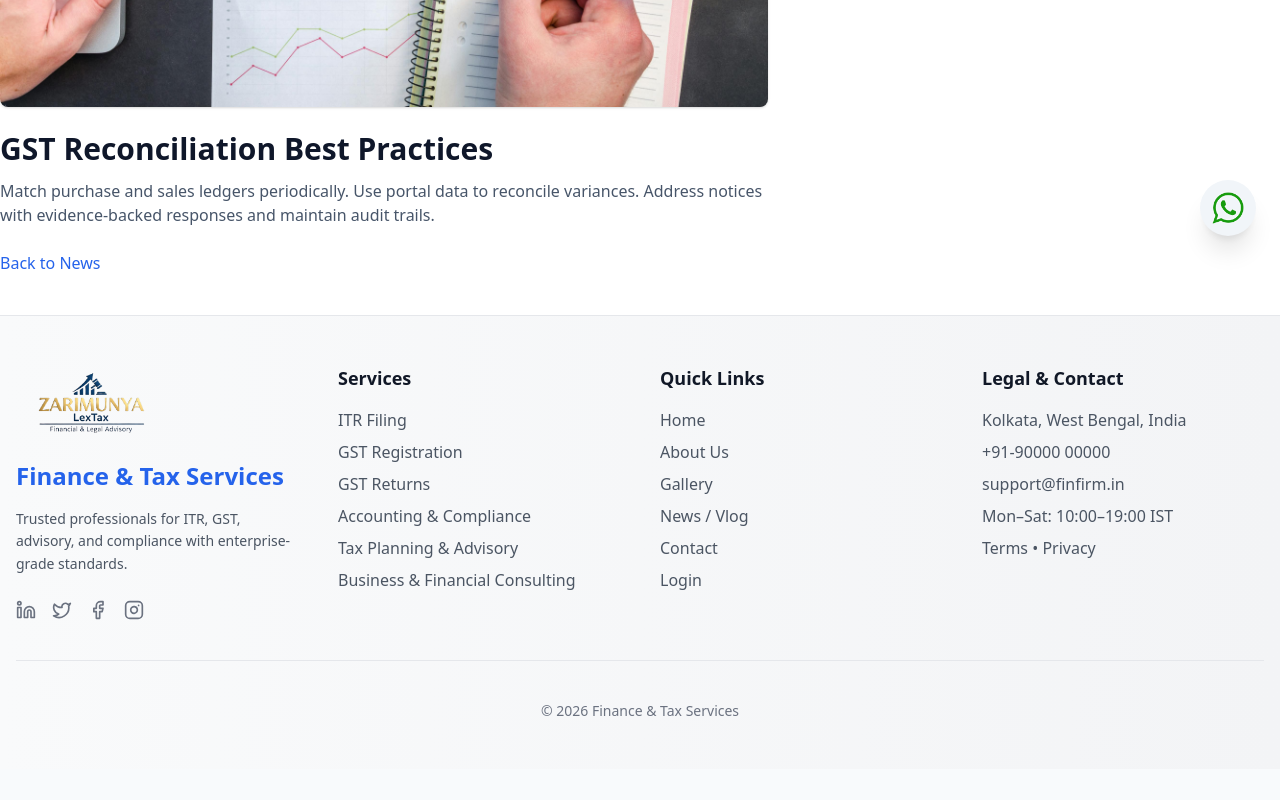
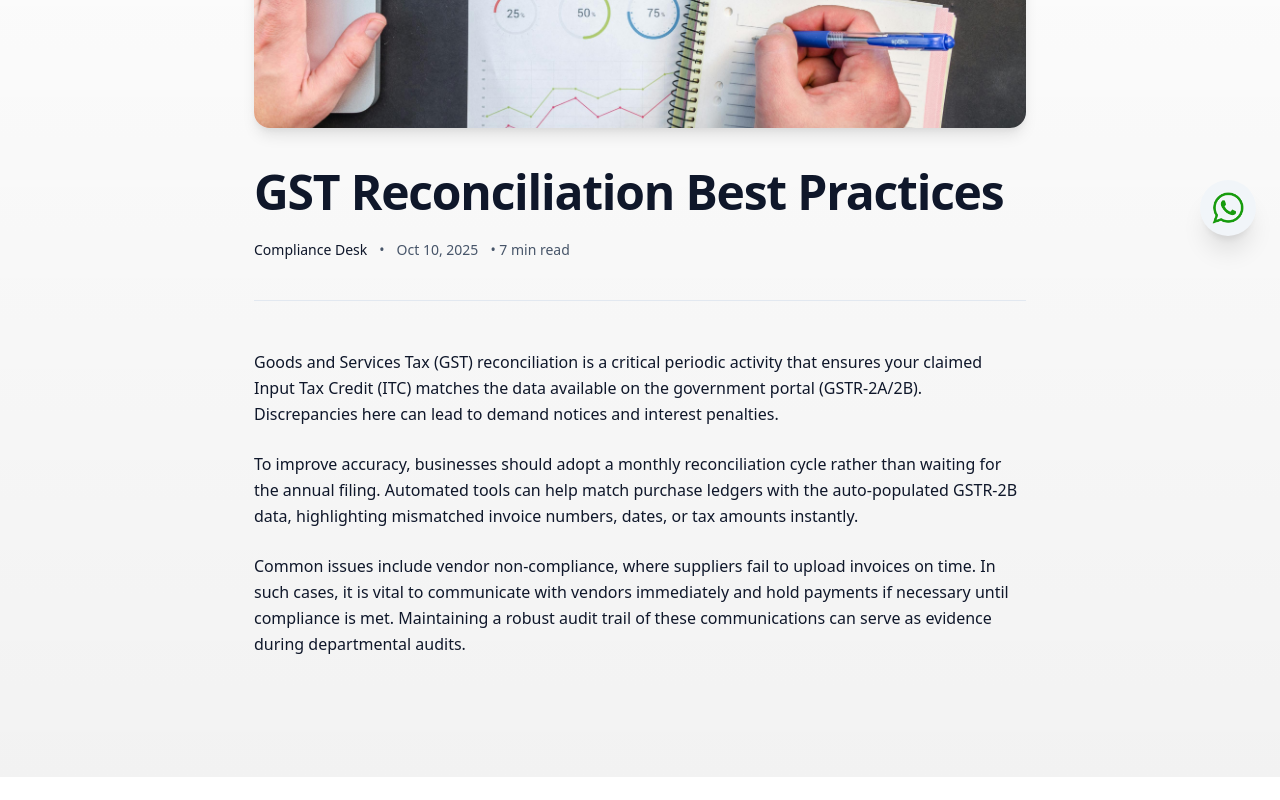
Before and after one commit to drkonkiro2006-lab/FinanceHub, a React (Vite) app in the folder frontend/: page /news/gst-reconciliation in a window 1280 px wide. Shown: the part 540-1340 px from the top of the page. Before the commit the page ends 1309 px from the top, so only its background shows below. Built offline with nearby package versions, Linux system fonts and the light colour scheme; no server answers.

Commit message:
Fix vlog section layout and UI improvements

```diff
--- /dev/null
+++ b/frontend/src/components/layout/ArticleLayout.jsx
@@ -0,0 +1,110 @@
+import { motion } from "framer-motion";
+
+export default function ArticleLayout({
+    title,
+    coverImage,
+    author,
+    date,
+    readTime,
+    children,
+}) {
+    return (
+        <section className="relative bg-gradient-to-b from-transparent to-black/5 dark:to-white/5 min-h-screen">
+            <motion.article
+                initial={{ opacity: 0, y: 24 }}
+                animate={{ opacity: 1, y: 0 }}
+                transition={{ duration: 0.5, ease: "easeOut" }}
+                className="
+          mx-auto
+          max-w-[820px]
+          px-4
+          sm:px-6
+          pt-24
+          pb-24
+        "
+            >
+                {/* Hero Image */}
+                {coverImage && (
+                    <motion.div
+                        initial={{ scale: 1.03, opacity: 0 }}
+                        animate={{ scale: 1, opacity: 1 }}
+                        transition={{ duration: 0.6, ease: "easeOut" }}
+                        className="mb-10 overflow-hidden rounded-2xl shadow-elevate"
+                    >
+                        <img
+                            src={coverImage}
+                            alt={title}
+                            className="w-full aspect-video object-cover"
+                        />
+                    </motion.div>
+                )}
+
+                {/* Title */}
+                <h1 className="
+          text-3xl
+          sm:text-4xl
+          lg:text-5xl
+          font-bold
+          tracking-tight
+          text-ink
+          dark:text-white
+          leading-tight
+          mb-6
+        ">
+                    {title}
+                </h1>
+
+                {/* Meta Info */}
+                <div className="
+          flex
+          flex-wrap
+          items-center
+          gap-3
+          text-sm
+          font-medium
+          text-ink-soft
+          dark:text-slate-400
+          mb-10
+        ">
+                    {author && <span className="text-ink dark:text-slate-200">{author}</span>}
+                    {author && (date || readTime) && <span>•</span>}
+                    {date && <span>{date}</span>}
+                    {readTime && <span>• {readTime} min read</span>}
+                </div>
+
+                {/* Divider */}
+                <div className="h-px w-full bg-slate-200 dark:bg-slate-800 mb-12" />
+
+                {/* Article Content */}
+                <motion.div
+                    initial="hidden"
+                    animate="visible"
+                    variants={{
+                        hidden: {},
+                        visible: {
+                            transition: { staggerChildren: 0.06 },
+                        },
+                    }}
+                    className="
+            prose
+            prose-lg
+            prose-slate
+            dark:prose-invert
+            max-w-none
+            leading-relaxed
+            prose-headings:font-bold
+            prose-headings:text-ink
+            dark:prose-headings:text-white
+            prose-p:text-ink-soft
+            dark:prose-p:text-slate-300
+            prose-a:text-brand
+            prose-img:rounded-xl
+            prose-img:shadow-soft
+          "
+                >
+                    {children}
+                </motion.div>
+            </motion.article>
+        </section>
+    );
+}
--- a/frontend/src/index.css
+++ b/frontend/src/index.css
@@ -204,6 +204,37 @@ body {
   .dark .badge-light {
     @apply bg-slate-700 text-brand-light;
   }
+  /* Glassy Card System */
+  .card-glass {
+    @apply relative overflow-hidden rounded-2xl border transition-all duration-300;
+    background: rgba(255, 255, 255, 0.7);
+    backdrop-filter: blur(12px);
+    -webkit-backdrop-filter: blur(12px);
+    border-color: rgba(255, 255, 255, 0.5);
+    box-shadow: 0 8px 32px 0 rgba(31, 38, 135, 0.07);
+  }
+
+  .dark .card-glass {
+    background: rgba(17, 24, 39, 0.6);
+    border-color: rgba(255, 255, 255, 0.1);
+    box-shadow: 0 8px 32px 0 rgba(0, 0, 0, 0.3);
+  }
+
+  .card-glass-interactive {
+    @apply hover:-translate-y-1;
+  }
+
+  .card-glass-interactive:hover {
+    background: rgba(255, 255, 255, 0.85);
+    border-color: rgba(37, 99, 235, 0.3); /* Brand color hint */
+    box-shadow: 0 12px 40px 0 rgba(31, 38, 135, 0.15);
+  }
+
+  .dark .card-glass-interactive:hover {
+    background: rgba(30, 41, 59, 0.7);
+    border-color: rgba(96, 165, 250, 0.3);
+    box-shadow: 0 12px 40px 0 rgba(0, 0, 0, 0.4);
+  }
 }
 
 @layer utilities {
--- a/frontend/src/pages/News.jsx
+++ b/frontend/src/pages/News.jsx
@@ -33,19 +33,36 @@ export default function News() {
           <p className="text-white/80 mt-2">Insights and updates on finance and taxation.</p>
         </div>
       </section>
-      <section className="w-full">
+      <section className="w-full bg-slate-50 dark:bg-slate-950 min-h-screen">
         <div className="max-w-7xl mx-auto px-6 py-12">
-          <div className="grid grid-cols-1 md:grid-cols-3 gap-10">
+          <div className="grid grid-cols-1 md:grid-cols-2 lg:grid-cols-3 gap-8">
             {articles.map(a => (
               <Link
                 key={a.id}
                 to={`/news/${a.id}`}
-                className="rounded-xl border bg-white shadow-soft hover:shadow-elevate transition"
+                className="card-glass card-glass-interactive flex flex-col h-full group"
               >
-                <img src={a.image} alt={a.title} className="w-full h-40 object-cover rounded-t-xl" />
-                <div className="p-4">
-                  <div className="text-lg font-semibold text-ink">{a.title}</div>
-                  <p className="text-ink-soft mt-1">{a.excerpt}</p>
+                <div className="relative h-52 overflow-hidden">
+                  <img
+                    src={a.image}
+                    alt={a.title}
+                    className="w-full h-full object-cover transition-transform duration-700 group-hover:scale-110"
+                  />
+                  <div className="absolute inset-0 bg-gradient-to-t from-black/60 to-transparent opacity-0 group-hover:opacity-100 transition-opacity duration-300" />
+                </div>
+                <div className="p-6 flex flex-col flex-grow">
+                  <h3 className="text-xl font-bold text-ink mb-3 group-hover:text-brand transition-colors line-clamp-2">
+                    {a.title}
+                  </h3>
+                  <p className="text-ink-soft text-sm leading-relaxed mb-4 line-clamp-3">
+                    {a.excerpt}
+                  </p>
+                  <div className="mt-auto flex items-center text-brand font-semibold text-sm">
+                    Read Article
+                    <span className="ml-1 transition-transform duration-300 group-hover:translate-x-1">
+                      {'\u2192'}
+                    </span>
+                  </div>
                 </div>
               </Link>
             ))}
--- a/frontend/src/pages/NewsDetail.jsx
+++ b/frontend/src/pages/NewsDetail.jsx
@@ -1,4 +1,5 @@
-import { useParams, Link } from 'react-router-dom'
+import { useParams } from 'react-router-dom'
+import ArticleLayout from '../components/layout/ArticleLayout'
 import blog1 from '../assets/images/blog1.jpg'
 import blog2 from '../assets/images/blog2.jpg'
 import blog3 from '../assets/images/blog3.jpg'
@@ -6,37 +7,69 @@ import blog3 from '../assets/images/blog3.jpg'
 const content = {
   'itr-update': {
     title: 'ITR Deadlines: Key Updates',
-    body:
-      'CBDT has issued timelines for ITR filing with structured guidance. Ensure documents and deductions are prepared ahead. Electronic verification is recommended for speed.'
+    date: 'Oct 12, 2025',
+    author: 'Tax Team',
+    readTime: '5',
+    image: blog1,
+    body: [
+      'The Central Board of Direct Taxes (CBDT) has recently issued new timelines for Income Tax Return (ITR) filing, aiming to streamline the process for the upcoming financial year. These updates are crucial for individual taxpayers and businesses alike to ensure compliance and avoid late fees.',
+      'One of the key changes involves the standardization of the filing window. The department has emphasized the importance of early filing to facilitate faster processing of refunds. Taxpayers are advised to collate all necessary documents, including Form 16, interest certificates, and capital gains statements, well in advance.',
+      'Furthermore, the new guidance clarifies deductions under the new tax regime versus the old regime. It is highly recommended to perform a comparative analysis before selecting the regime that offers maximum tax efficiency for your specific financial situation.',
+      'Electronic verification (e-verification) continues to be the preferred mode for validating returns. The turnaround time for ITR-V receipt at CPC Bengaluru has been strictly reduced, making Aadhaar OTP or net-banking based verification the fastest route to completion.'
+    ]
   },
   'gst-reconciliation': {
     title: 'GST Reconciliation Best Practices',
-    body:
-      'Match purchase and sales ledgers periodically. Use portal data to reconcile variances. Address notices with evidence-backed responses and maintain audit trails.'
+    date: 'Oct 10, 2025',
+    author: 'Compliance Desk',
+    readTime: '7',
+    image: blog2,
+    body: [
+      'Goods and Services Tax (GST) reconciliation is a critical periodic activity that ensures your claimed Input Tax Credit (ITC) matches the data available on the government portal (GSTR-2A/2B). Discrepancies here can lead to demand notices and interest penalties.',
+      'To improve accuracy, businesses should adopt a monthly reconciliation cycle rather than waiting for the annual filing. Automated tools can help match purchase ledgers with the auto-populated GSTR-2B data, highlighting mismatched invoice numbers, dates, or tax amounts instantly.',
+      'Common issues include vendor non-compliance, where suppliers fail to upload invoices on time. In such cases, it is vital to communicate with vendors immediately and hold payments if necessary until compliance is met. Maintaining a robust audit trail of these communications can serve as evidence during departmental audits.'
+    ]
   },
   'tax-saving': {
     title: 'Top Tax-Saving Strategies',
-    body:
-      'Leverage eligible sections and instruments while balancing liquidity and risk. Maintain documentation and plan across the year for optimal outcomes.'
+    date: 'Oct 05, 2025',
+    author: 'Finance Advisor',
+    readTime: '6',
+    image: blog3,
+    body: [
+      'Strategic tax planning is legitimate and essential for wealth creation. The goal is to maximize post-tax income by leveraging the various provisions available under the Income Tax Act.',
+      'Section 80C remains the most popular avenue, covering investments in PPF, ELSS, and insurance premiums. However, taxpayers often overlook Section 80D (Health Insurance) and Section 80CCD(1B) (NPS), which offer additional deductions over and above the ₹1.5 lakh limit.',
+      'For salaried employees, restructuring the salary components can also yield significant savings. Opting for allowances that are exempt from tax, such as HRA (if living in rented accommodation) or LTA, can reduce the taxable income base.',
+      'Remember, tax saving should align with your financial goals. Do not invest in lock-in products solely for tax benefits if it compromises your liquidity needs.'
+    ]
   }
 }
 
 export default function NewsDetail() {
   const { id } = useParams()
   const a = content[id]
-  if (!a) return <div>Article not found</div>
+
+  if (!a) {
+    return (
+      <div className="min-h-screen flex items-center justify-center text-ink-soft">
+        Article not found
+      </div>
+    )
+  }
+
   return (
-    <article className="prose max-w-3xl">
-      <img
-        src={id === 'itr-update' ? blog1 : id === 'gst-reconciliation' ? blog2 : blog3}
-        alt={a.title}
-        className="w-full rounded-lg shadow-soft object-cover object-center"
-      />
-      <h1 className="mt-6 text-3xl font-bold text-ink">{a.title}</h1>
-      <p className="mt-3 text-ink-soft">{a.body}</p>
-      <div className="mt-6">
-        <Link to="/news" className="text-brand">Back to News</Link>
-      </div>
-    </article>
+    <ArticleLayout
+      title={a.title}
+      coverImage={a.image}
+      author={a.author}
+      date={a.date}
+      readTime={a.readTime}
+    >
+      {a.body.map((paragraph, index) => (
+        <p key={index} className="mb-6">
+          {paragraph}
+        </p>
+      ))}
+    </ArticleLayout>
   )
 }
```
Also changed, not shown: frontend/src/components/home/Blogs.jsx (+26 -11 lines).
